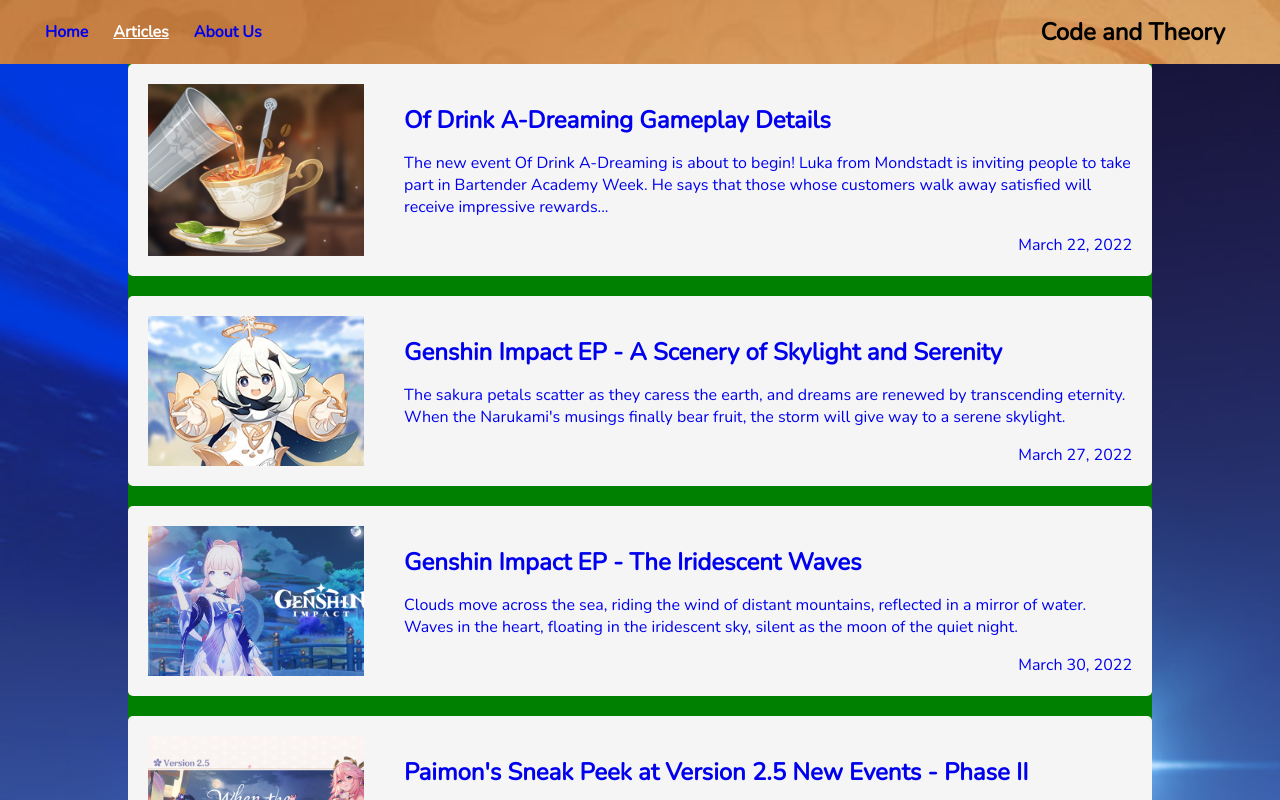
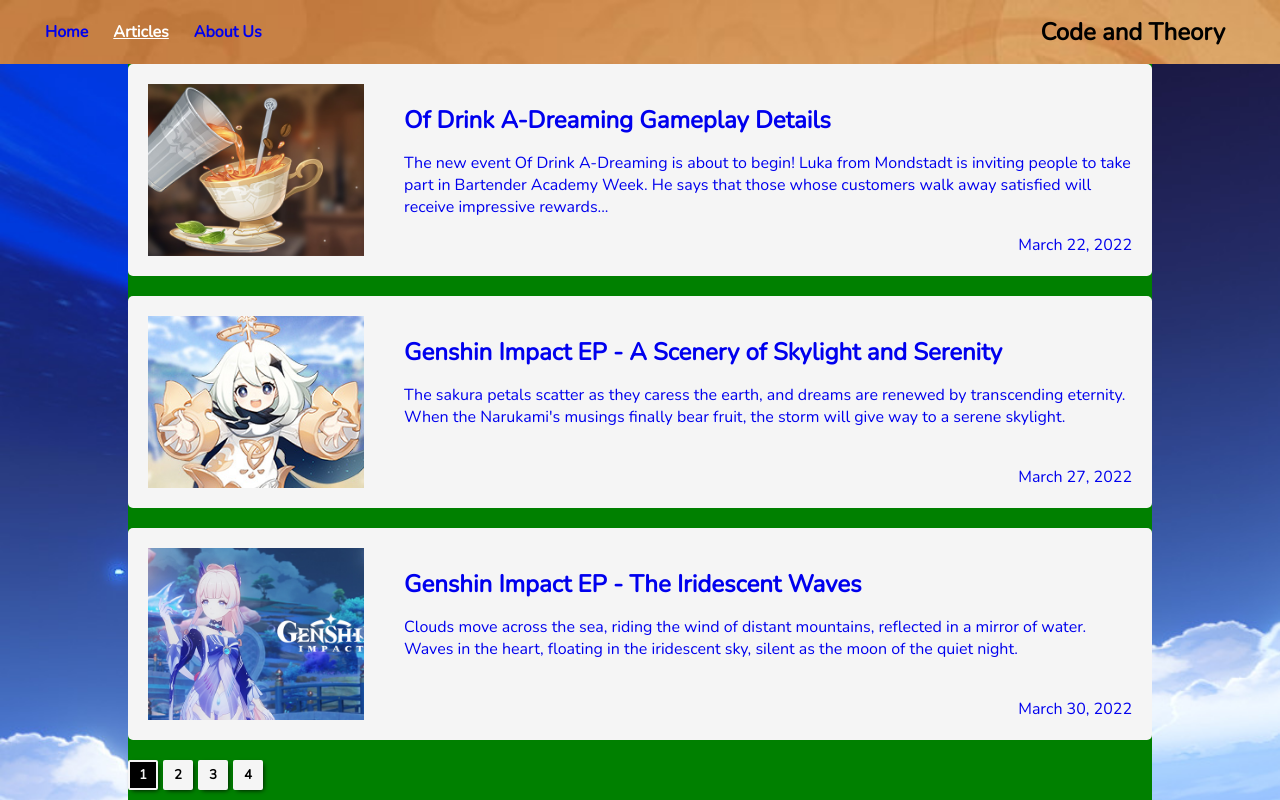
Before and after one commit to Arisko07/Angular-FE, an Angular app: page / in a window 1280 px wide. Both pictures are taken after a click on the link "Articles". Shown: the top 800 px of the page. Built offline with nearby package versions, Linux system fonts and the light colour scheme.

Commit message:
Update article component

```diff
--- a/src/app/article/article.component.css
+++ b/src/app/article/article.component.css
@@ -1,13 +1,20 @@
 .article{
     padding-bottom: 50px;
 }
+.article__list{
+    display: grid;
+    grid-auto-rows: 1fr;
+
+}
 .article__list-item{
+
     border-radius: 5px;
     background-color: whitesmoke;
     margin-bottom: 20px;
 }
 .article__list-item a{
     display: grid;
+    height: 100%;
     grid-template-columns: 2fr 6fr;
 }
 .character a{
@@ -36,6 +43,22 @@
     margin-top: auto;
     text-align: right;
 }
+.article__pagination button{
+    font-family: var(--primary-font);
+    font-weight: bold;
+    margin-right: 5px;
+    background-color: whitesmoke;
+    width: 30px;
+    height: 30px;
+    padding: 0;
+    border: 2px solid whitesmoke;
+    box-shadow: 2px 2px 5px -2px black;
+    border-radius: 2px;
+}
+.article__pagination .active{
+    background-color: black;
+    color: whitesmoke;
+}
 @media screen and (max-width: 750px) {
     .character a,
     .article__list-item a{
--- a/src/app/article/article.component.html
+++ b/src/app/article/article.component.html
@@ -11,4 +11,7 @@
             </a>
         </li>
     </ul>
+    <div class="article__pagination" *ngIf="selectedPage === 'article'">
+        <button *ngFor="let button of paginationButton" [ngClass]="{active: currentPage === button}" (click)="onPagination(button)">{{ button + 1}}</button>
+    </div>
 </section>
--- a/src/app/article/article.component.ts
+++ b/src/app/article/article.component.ts
@@ -9,14 +9,24 @@
   styleUrls: ['./article.component.css']
 })
 export class ArticleComponent implements OnInit {
-  articles: Article[] = []
+  articles: Article[] = [];
+  selectedPage: string = '';
+  paginationButton: Array<number> = [];
+  currentPage: number = 0;
   constructor( private article: ArticleService, private navigation: NavigationService) { }
 
   ngOnInit(): void {
-    this.articles = this.article.getArticles().filter( article => article.type === 'events' );
+    this.selectedPage = this.navigation.getCurrentPage();
+    if(this.selectedPage==='article'){
+      this.onPagination(0);
+    }
+    else{
+      this.articles = this.article.getArticles().filter( article => article.type === 'events' );
+    }
     this.article.articleFilter.subscribe( filter => {
       this.articles = this.article.getArticles().filter( article => article.type === filter );
-    })
+    });
+
   }
   onArticleClick(article: Article){
     this.navigation.loaderState.emit(true);
@@ -27,4 +37,23 @@
       this.navigation.loaderState.emit(false);
     }, 1000)
   }
+  onPagination(index: number){
+    const mainArticle = this.arraySplit(this.article.getArticles(), 3)
+    this.navigation.loaderState.emit(true);
+    this.currentPage = index;
+    setTimeout(()=>{
+      this.articles = mainArticle[index];
+      this.paginationButton = [...Array(mainArticle.length).keys()];
+      this.navigation.loaderState.emit(false);
+    }, 1000)
+
+  }
+  arraySplit(articles: Article[], size: number) {
+    const res = [];
+    for (let i = 0; i < articles.length; i += size) {
+        const chunk = articles.slice(i, i + size);
+        res.push(chunk);
+    }
+    return res;
 }
+}
```
